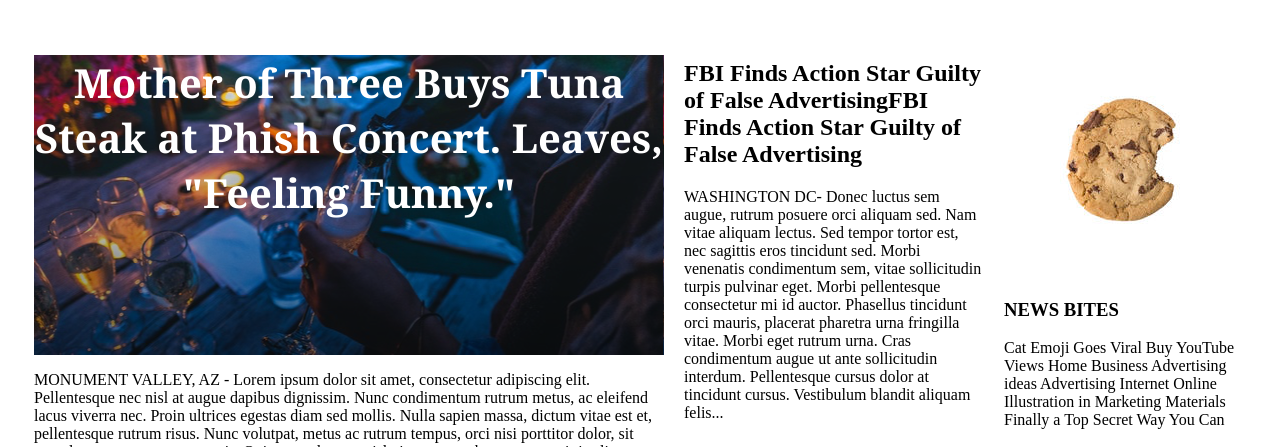
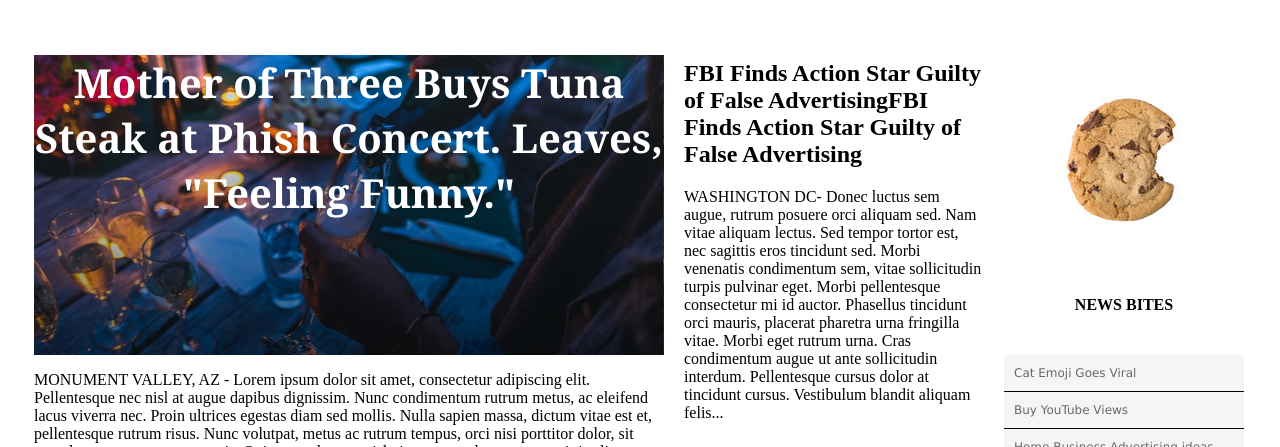
Before and after one commit to ashrafstakala/mytimes, a plain HTML site: page index.html in a window 1280 px wide. Shown: the part 86-533 px from the top of the page. Drawn offline with Linux system fonts and the light colour scheme.

Commit message:
news bites column styled

```diff
--- a/resources/css/style.css
+++ b/resources/css/style.css
@@ -105,3 +105,18 @@ nav span {
 body {
   margin: 0;
 }
+.news-bites .bite {
+  border-bottom: 1px solid black;
+  display: block;
+  background-color: WhiteSmoke;
+  font-family: Verdana;
+  font-size: 12px;
+  color: DimGray;
+  padding: 11px 10px;
+}
+.news-bites h3 {
+  font-size: 16px;
+  font-weight: bold;
+  text-align: center;
+  margin-bottom: 41px;
+}
```
